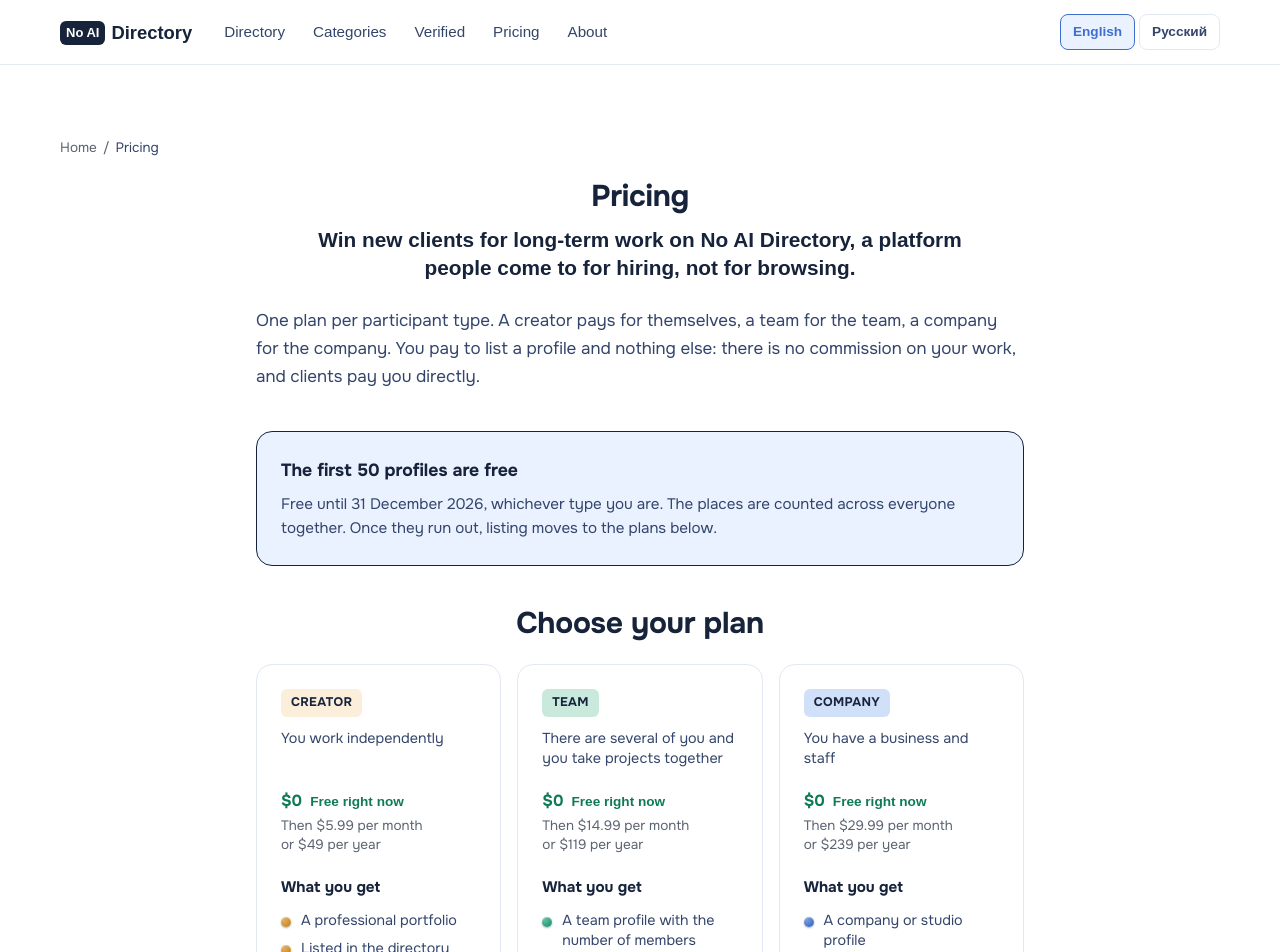
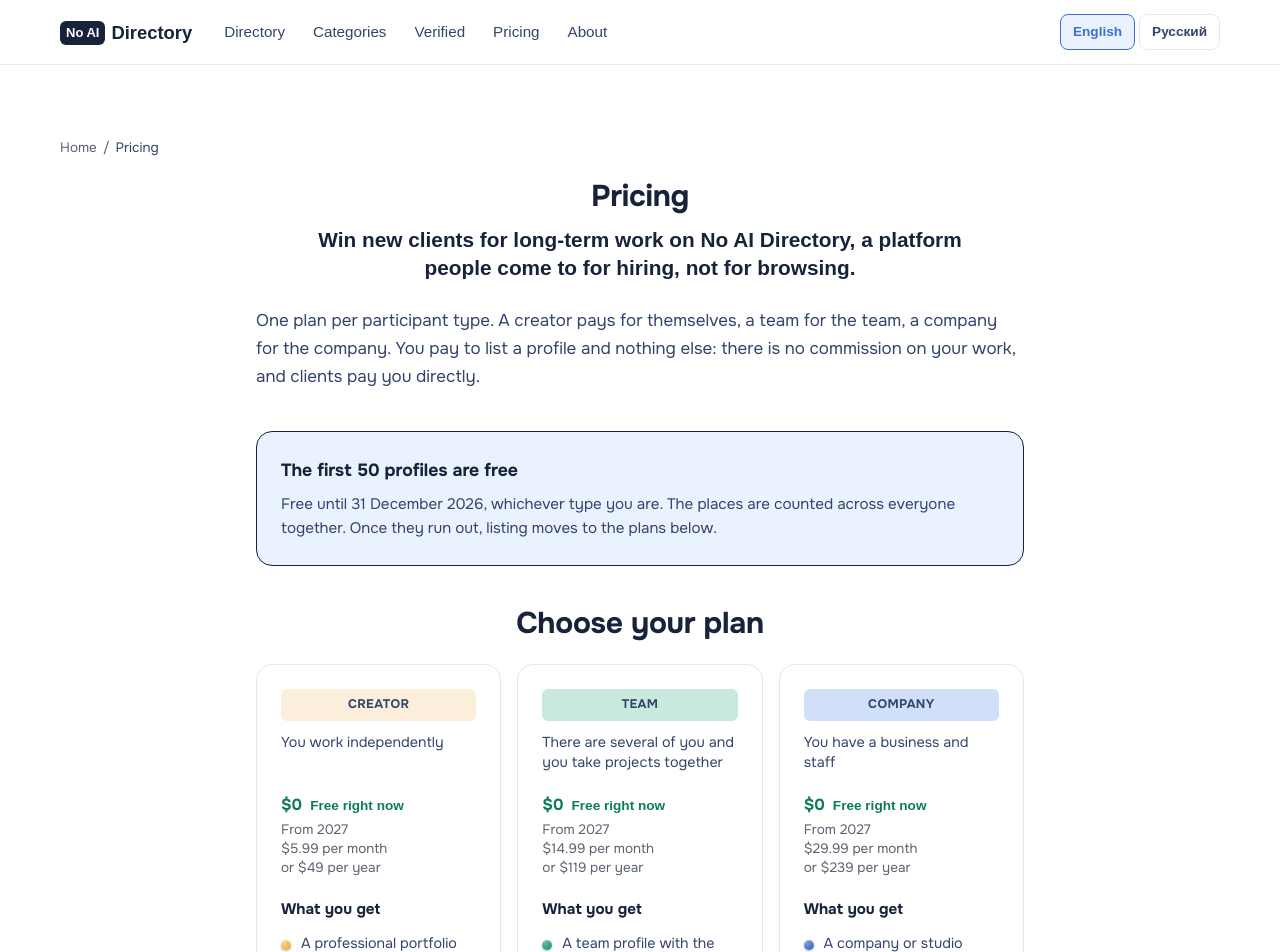
Before and after one commit to dm100usa-oss/no-ai-marketplace, a Next.js app: page /en/pricing in a window 1280 px wide. Shown: the top 952 px of the page. Built offline with nearby package versions, Linux system fonts and the light colour scheme; a web font is replaced by a local one.

Commit message:
Add files via upload

```diff
--- a/src/components/PlansTable.tsx
+++ b/src/components/PlansTable.tsx
@@ -1,6 +1,6 @@
 import { plans, PLAN_ORDER, freeTier, planCheckoutHref, site } from "@/lib/config";
 import type { PlanId } from "@/lib/config";
-import { freeUntilLabel } from "@/lib/free-date";
+import { freeUntilLabel, paidFromYear } from "@/lib/free-date";
 import { CheckoutButton } from "./CheckoutButton";
 import type { Dictionary } from "@/i18n/types";
 import type { Locale } from "@/i18n/config";
@@ -36,7 +36,7 @@ const TONES: Record<PlanId, { bg: string; ink: string; dot: string }> = {
   creator: {
     bg: "#fbeedb",
     ink: "#a9691a",
-    dot: "radial-gradient(circle at 30% 30%, #dfaf69, #d08a22 70%, #a66e1b)",
+    dot: "radial-gradient(circle at 30% 30%, #f7d78f, #eab543 70%, #d29c2e)",
   },
   team: {
     bg: "#c9e9dc",
@@ -52,6 +52,7 @@ const TONES: Record<PlanId, { bg: string; ink: string; dot: string }> = {
 
 export function PlansTable({ lang, dict }: { lang: Locale; dict: Dictionary }) {
   const freeDate = freeUntilLabel(lang);
+  const paidYear = String(paidFromYear());
 
   return (
     <div>
@@ -90,9 +91,15 @@ export function PlansTable({ lang, dict }: { lang: Locale; dict: Dictionary }) {
               className="flex flex-col rounded-2xl border p-6"
               style={{ borderColor: "var(--color-line)", background: "#fff" }}
             >
+              {/* The plate runs the full width of the card and the name sits
+                  in the middle of it: a short tag pinned to the left corner
+                  read as a label stuck on the card, while a full band reads
+                  as the card's own heading. The lettering is the softer
+                  secondary ink rather than full black, because on a pale
+                  tinted band full black is heavier than the words deserve. */}
               <span
-                className="self-start rounded-md px-2.5 py-1 text-[0.78rem] font-bold uppercase tracking-wide"
-                style={{ background: tone.bg, color: "var(--color-ink)", fontFamily: "var(--font-display)" }}
+                className="block rounded-md px-2.5 py-1.5 text-center text-[0.78rem] font-bold uppercase tracking-wide"
+                style={{ background: tone.bg, color: "var(--color-muted)", fontFamily: "var(--font-display)" }}
               >
                 {dict.pricing.planNames[id]}
               </span>
@@ -137,18 +144,25 @@ export function PlansTable({ lang, dict }: { lang: Locale; dict: Dictionary }) {
                     {dict.pricing.freeNowLabel}
                   </span>
                 </p>
-                {/* What it costs once the free places are gone: the month on
-                    one line, the year under it. The prices are no longer
-                    struck through. "Далее" already says they start later, and
-                    a struck figure next to $0 reads as a discount already
-                    taken rather than as a price still to come. */}
+                {/* What it costs once the free period ends, three lines: when
+                    it starts, the month, the year. The year is counted from
+                    the free-period date in config, so it cannot drift out of
+                    step with the banner above. The prices are not struck
+                    through: a struck figure next to $0 reads as a discount
+                    already taken rather than as a price still to come. */}
                 <p
                   className="mt-2 text-[0.85rem] leading-snug"
                   style={{ color: "var(--color-muted-soft)" }}
                 >
-                  {dict.pricing.laterPrefix} {plan.monthly.priceLabel} {dict.pricing.perMonth}
-                  <br />
-                  {dict.pricing.orWord} {plan.yearly.priceLabel} {dict.pricing.perYear}
+                  <span className="block">
+                    {dict.pricing.laterPrefix.replace("{year}", paidYear)}
+                  </span>
+                  <span className="block">
+                    {plan.monthly.priceLabel} {dict.pricing.perMonth}
+                  </span>
+                  <span className="block">
+                    {dict.pricing.orWord} {plan.yearly.priceLabel} {dict.pricing.perYear}
+                  </span>
                 </p>
               </div>
 
--- a/src/i18n/dictionaries/en.ts
+++ b/src/i18n/dictionaries/en.ts
@@ -312,7 +312,7 @@ export const en: Dictionary = {
     billedMonthly: "Monthly",
     billedYearly: "Yearly",
     saveLabel: "a saving of about {n} compared with paying monthly",
-    laterPrefix: "Then",
+    laterPrefix: "From {year}",
     includedTitle: "What you get",
     planNames: {
       creator: "Creator",
--- a/src/i18n/dictionaries/ru.ts
+++ b/src/i18n/dictionaries/ru.ts
@@ -321,7 +321,7 @@ export const ru: Dictionary = {
     billedMonthly: "Помесячно",
     billedYearly: "На год",
     saveLabel: "выгода около {n} по сравнению с помесячной оплатой",
-    laterPrefix: "Далее",
+    laterPrefix: "Далее с {year} года",
     includedTitle: "Что входит",
     planNames: {
       creator: "Автор",
--- a/src/lib/free-date.ts
+++ b/src/lib/free-date.ts
@@ -21,3 +21,14 @@ export function freeUntilLabel(locale: Locale): string {
     { day: "numeric", month: "long", year: "numeric", timeZone: "UTC" },
   );
 }
+
+/**
+ * The year paid listing begins: the one after the free period ends.
+ *
+ * Counted from the same config date as the label above rather than written
+ * out as "2027", so extending the free period moves this year with it and
+ * the cards cannot end up promising a year that has already passed.
+ */
+export function paidFromYear(): number {
+  return new Date(site.freeUntil).getUTCFullYear() + 1;
+}
```
Also changed, not shown: 1 other file (tests, documents, lock files or other folders).
